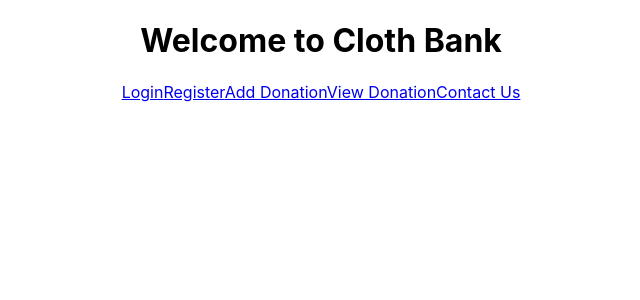
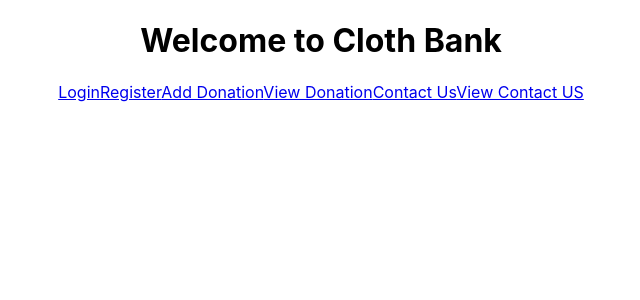
Before and after one commit to karunatamang/web_frontend, a React (Create React App) app: page / in a window 1280 px wide. Shown: the top 300 px of the page, without its empty margins (319-959 px from the left). Built offline with nearby package versions, Linux system fonts and the light colour scheme.

Commit message:
change made

```diff
--- a/src/components/Header.js
+++ b/src/components/Header.js
@@ -12,7 +12,7 @@ export default class Header extends Component {
                     <NavLink to="/adddonation">Add Donation</NavLink>
                     <NavLink to="/viewdonation">View Donation</NavLink>
                     <NavLink to="/addcontactus">Contact Us</NavLink>
-                    {/* <NavLink to="/viewcontactus">View Contact US</NavLink> */}
+                    <NavLink to="/viewcontactus">View Contact US</NavLink>
                 </div>
             </div>
         )
--- a/src/components/css/Header.css
+++ b/src/components/css/Header.css
@@ -1,3 +1,3 @@
 .header{
-    kjdshde:kahs
+
 }
```
